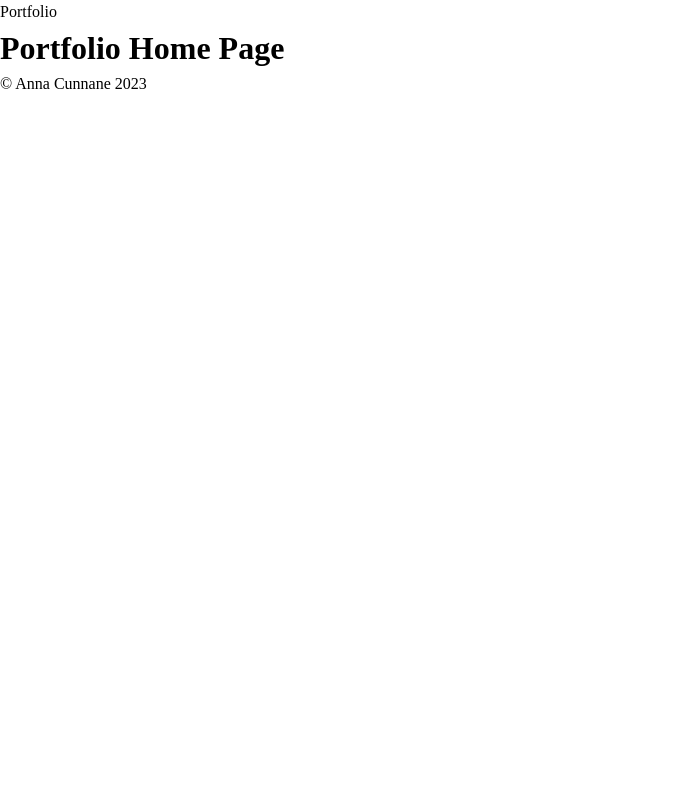
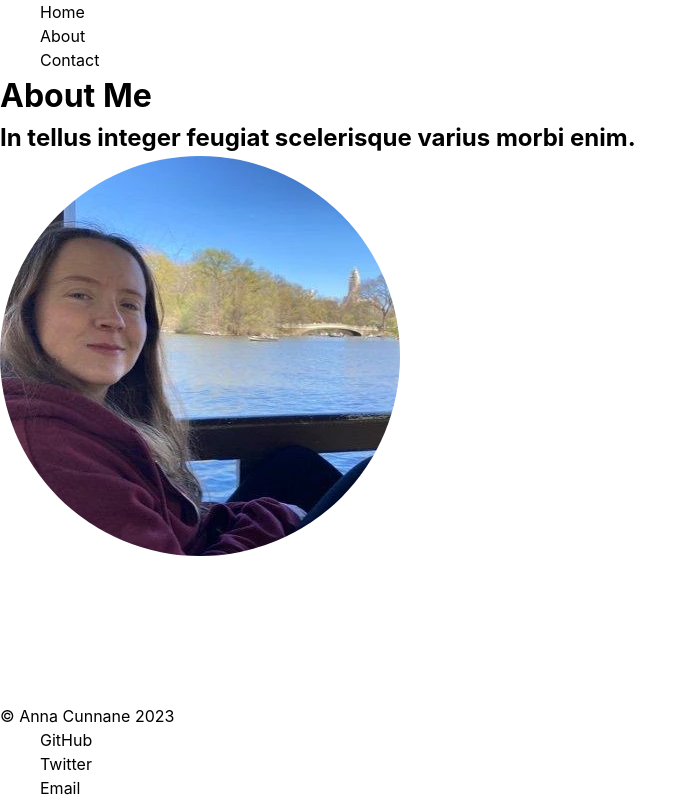
Before and after one commit to Moggach/portfolio, an Eleventy site: page src/index.njk in a window 1280 px wide. Shown: the whole page, without its empty margins (0-697 px from the left). Built offline with nearby package versions, Linux system fonts and the light colour scheme; Eleventy itself is replaced by a stand-in of ours; files that its build step writes are made by us from their sources.

Commit message:
add basic homepage content

```diff
--- a/public/css/styles.css
+++ b/public/css/styles.css
@@ -10,6 +10,7 @@
   body {
     line-height: 1.5;
     -webkit-font-smoothing: antialiased;
+    font-family: Inter,sans-serif;
   }
 
   img, picture, video, canvas, svg {
@@ -24,3 +25,16 @@
   p, h1, h2, h3, h4, h5, h6 {
     overflow-wrap: break-word;
   }
+
+  li {
+    list-style-type: none;
+  }
+
+  img {
+    border-radius: 50%;
+  }
+
+ footer {
+    position: absolute;
+    bottom: 0;
+ }
--- a/src/_includes/base.njk
+++ b/src/_includes/base.njk
@@ -11,7 +11,13 @@
 </head>
 <body>
 <header>
-Portfolio
+<nav>
+<ul>
+<li>Home</li>
+<li>About</li>
+<li>Contact</li>
+</ul>
+</nav>
 </header>
 	</header>
     <main>
@@ -20,6 +26,13 @@ Portfolio
 
   <footer>
   	<p>&copy; Anna Cunnane 2023</p>
+    <ul class='socials'>
+
+    <li>GitHub</li>
+    <li>Twitter</li>
+    <li>Email</li>
+
+    </ul>
   </footer>
 </body>
 </html>
--- a/src/css/styles.css
+++ b/src/css/styles.css
@@ -10,6 +10,7 @@
   body {
     line-height: 1.5;
     -webkit-font-smoothing: antialiased;
+    font-family: Inter,sans-serif;
   }
 
   img, picture, video, canvas, svg {
@@ -24,3 +25,16 @@
   p, h1, h2, h3, h4, h5, h6 {
     overflow-wrap: break-word;
   }
+
+  li {
+    list-style-type: none;
+  }
+
+  img {
+    border-radius: 50%;
+  }
+
+ footer {
+    position: absolute;
+    bottom: 0;
+ }
--- a/src/index.njk
+++ b/src/index.njk
@@ -1,6 +1,9 @@
 ---
-title: "Portfolio"
+title: "Home"
 layout: "base.njk"
 ---
 
-<h1>{{ title }} Home Page</h1>
+<h1>About Me</h1>
+<h2>In tellus integer feugiat scelerisque varius morbi enim.</h2>
+
+<img src="images/43313455.webp"</img>
```
Also changed, not shown: .eleventy.js, public/about/index.html, public/images/43313455.webp (added), public/index.html, src/images/43313455.webp (added).
